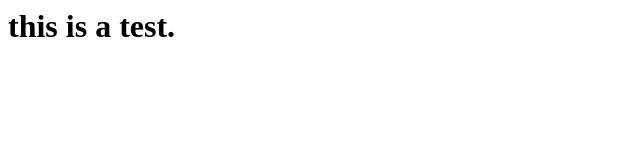
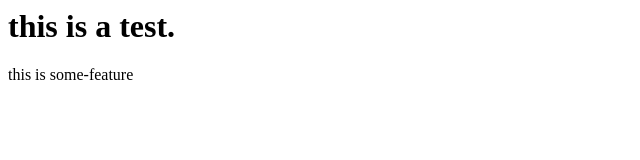
Before and after one commit to joeysk2012/vscodetest, a plain HTML site: page index.html in a window 1280 px wide. Shown: the whole page, without its empty margins (0-640 px from the left). Drawn offline with Linux system fonts and the light colour scheme.

Commit message:
added a p tag

```diff
--- a/index.html
+++ b/index.html
@@ -1,3 +1,6 @@
 <h1>
     this is a test.
 </h1>
+<p>
+    this is some-feature
+</p>
```
